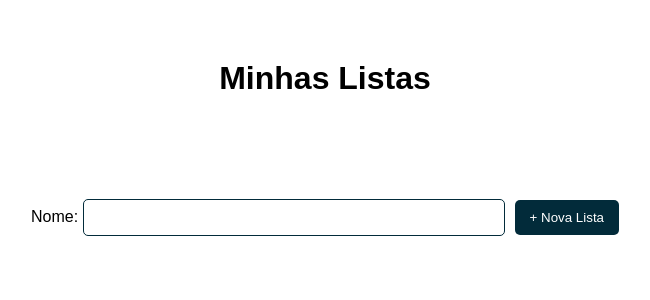
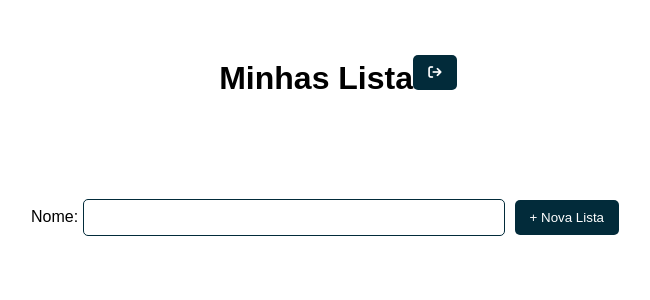
Before and after one commit to alanrios2001/django_project, a Django app: page /lists/ in a window 1280 px wide. Shown: the top 300 px of the page, without its empty margins (315-965 px from the left). Run offline with Django 5.2, Linux system fonts and the light colour scheme; the visitor is signed in with stand-in values (Sample User, id 1); data that the repository does not hold is empty.

Commit message:
adição de logout

```diff
--- a/app_projeto/templates/to_do_list/lists.html
+++ b/app_projeto/templates/to_do_list/lists.html
@@ -1,12 +1,27 @@
 <!DOCTYPE html>
 <html>
+
 <head>
     <meta charset="UTF-8">
     <title>To Do Lists</title>
     <link rel="stylesheet" type="text/css" href="/static/style/to_do_list/lists.css">
+    <!-- Reference the external CSS file -->
+    <link rel="stylesheet" href="https://cdnjs.cloudflare.com/ajax/libs/font-awesome/6.5.1/css/all.min.css"
+        integrity="sha512-DTOQO9RWCH3ppGqcWaEA1BIZOC6xxalwEsw9c2QQeAIftl+Vegovlnee1c9QX4TctnWMn13TZye+giMm8e2LwA=="
+        crossorigin="anonymous" referrerpolicy="no-referrer" />
+    <base href="/">
 </head>
+
 <body>
     <h1>Minhas Listas</h1>
+
+    <!-- Botão para fazer logout -->
+    <form action="{% url 'logout' %}" method="post" class="logout-button">
+        {% csrf_token %}
+        <button type="submit">
+            <i class="fa-solid fa-sign-out"></i>
+        </button>
+    </form>
 
     <!-- Formulário para adicionar nova lista -->
     <form action="{% url 'to_do_list' %}" method="post">
@@ -39,4 +54,5 @@
         {% endfor %}
     </ul>
 </body>
+
 </html>
--- a/djangoProject/settings.py
+++ b/djangoProject/settings.py
@@ -21,6 +21,10 @@ settings = Dynaconf(
     environments=True,
     dotenv=True,
 )
+
+# redirect
+# LOGIN_REDIRECT_URL = "home"
+LOGOUT_REDIRECT_URL = "home"
 
 # Build paths inside the project like this: BASE_DIR / 'subdir'.
 BASE_DIR = Path(__file__).resolve().parent.parent
--- a/static/style/to_do_list/lists.css
+++ b/static/style/to_do_list/lists.css
@@ -76,6 +76,16 @@ li {
     align-items: center;
 }
 
+.logout-button {
+    position: absolute;
+    top: 50px;
+    /* Adjust top position */
+    left: 450px;
+    /* Adjust left position */
+    z-index: 999;
+    /* Ensure it's above other content */
+}
+
 li form {
     display: flex;
     align-items: center;
```
Also changed, not shown: app_projeto/templates/to_do_list/list_detail.html (+26 -11 lines), static/style/to_do_list/list_detail.css (+28 -9 lines). Lines whose indentation alone changed are shown as unchanged.
